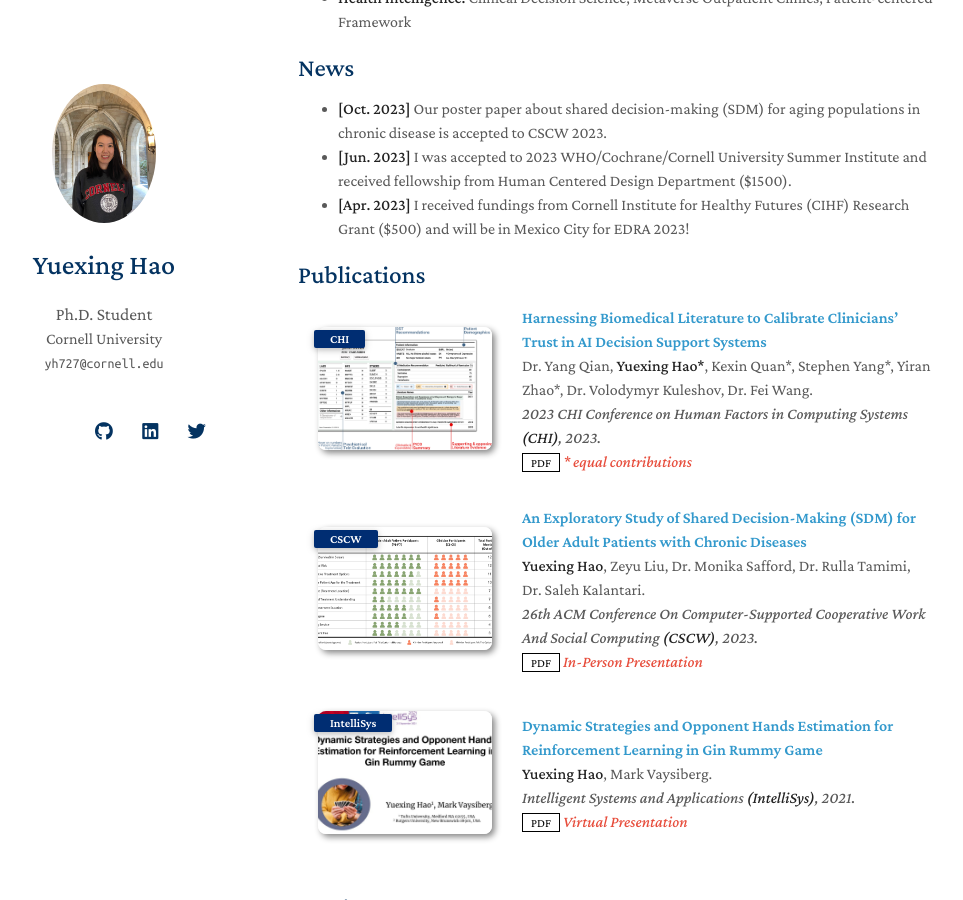
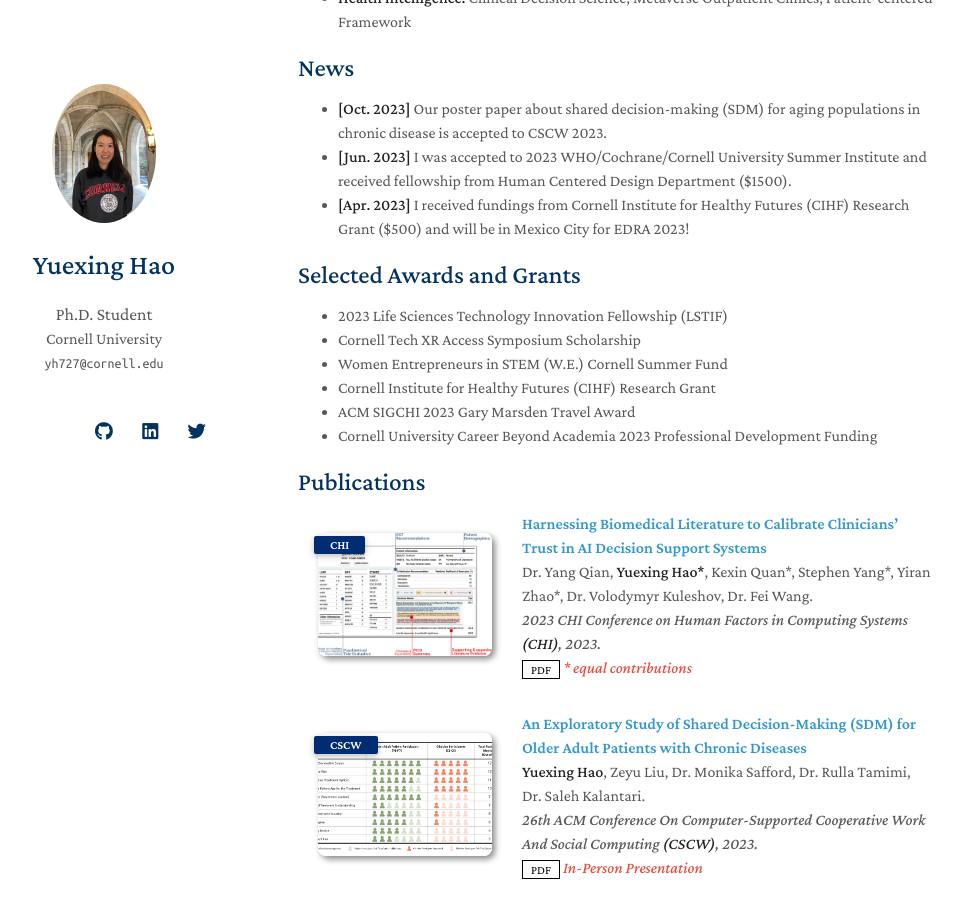
Before and after one commit to YuexingHao/Yuexing-Hao, a Jekyll site: the page built from index.md, in a window 1280 px wide and 900 px high, scrolled down 397 px. Shown: the whole window, without its empty margins (172-1135 px from the left). Built offline with Jekyll 4.4.1, drawn with Linux system fonts in a browser that asks for light colours; nearby versions of some CDN libraries; a style sheet for code colours, icons or effects is not loaded; our own code applies the rules of GitHub Pages for plain Markdown files.

Commit message:
Update index.md

```diff
--- a/index.md
+++ b/index.md
@@ -19,6 +19,15 @@
 - **[Jun. 2023]** I was accepted to 2023 WHO/Cochrane/Cornell University Summer Institute and received fellowship from Human Centered Design Department ($1500).
 - **[Apr. 2023]** I received fundings from Cornell Institute for Healthy Futures (CIHF) Research Grant ($500) and will be in Mexico City for EDRA 2023!
 
+## Selected Awards and Grants
+
+- 2023 Life Sciences Technology Innovation Fellowship (LSTIF)
+- Cornell Tech XR Access Symposium Scholarship
+- Women Entrepreneurs in STEM (W.E.) Cornell Summer Fund
+- Cornell Institute for Healthy Futures (CIHF) Research Grant
+- ACM SIGCHI 2023 Gary Marsden Travel Award
+- Cornell University Career Beyond Academia 2023 Professional Development Funding
+
 {% include_relative _includes/publications.md %}
 
 {% include_relative _includes/services.md %}
```
